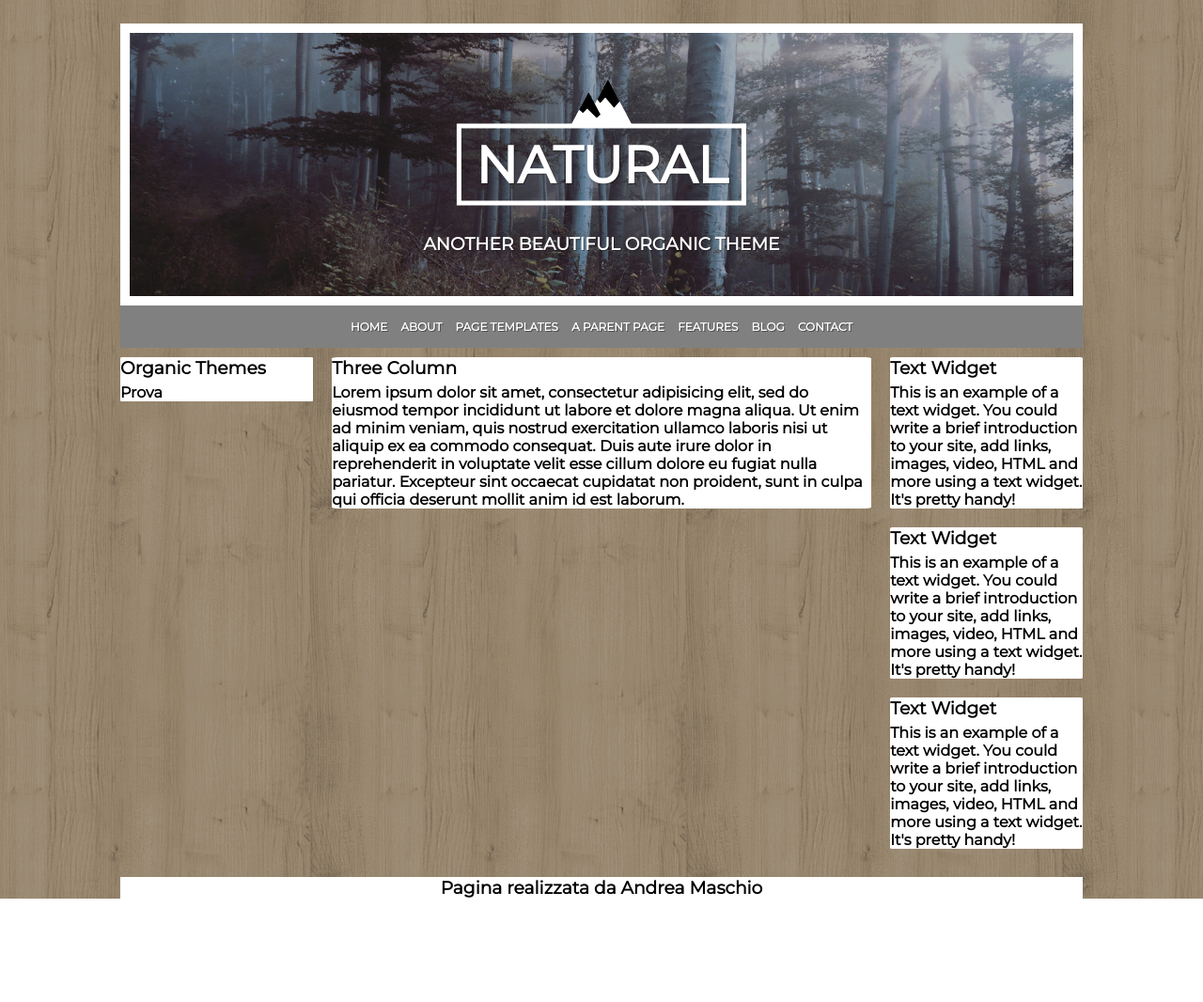
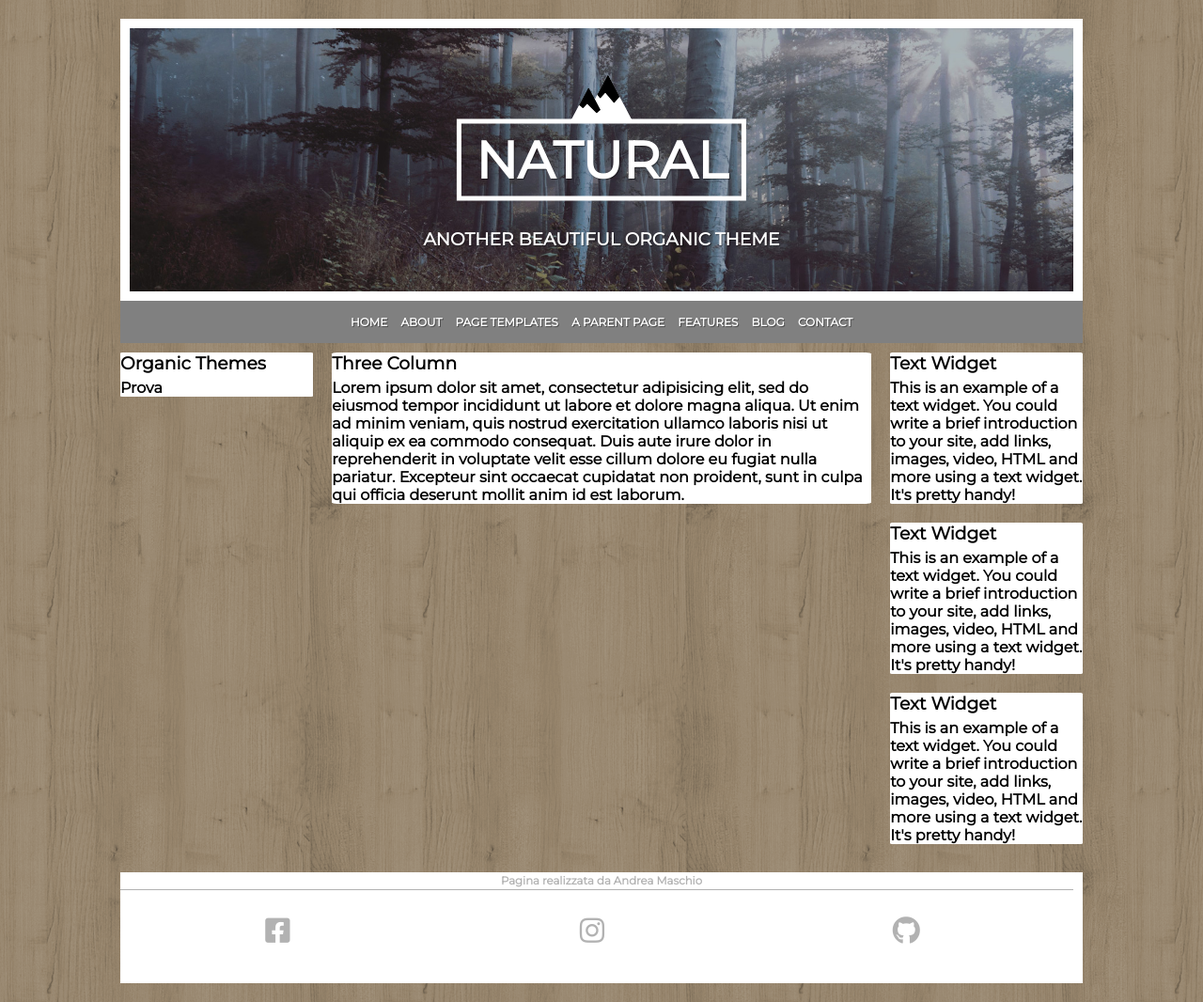
Before and after one commit to Andryx94/htmlcss-wp, a plain HTML site: page index.html in a window 1280 px wide. Shown: the whole page at 94% size. Before the commit the page ends 956 px from the top, so only its background shows below. Drawn offline with Linux system fonts and the light colour scheme.

Commit message:
Versione 0.9
Ultimato il footer

```diff
--- a/css/style.css
+++ b/css/style.css
@@ -20,7 +20,7 @@ header {
   background-color: rgba(255,255,255,1);
   /* box-shadow: 2px 2px rgba(0,0,0,0.5); */
   text-align: center;
-  margin-top: 25px;
+  margin-top: 20px;
 }
 
 /* Titolo */
@@ -140,9 +140,30 @@ main:after {
 
 /* Footer */
 footer {
-  width: 100%;
   background-color: rgba(255,255,255,1);
   /* box-shadow: 2px 2px rgba(0,0,0,0.5); */
   text-align: center;
+  font-size: 10px;
+  margin-bottom: 20px;
+  color: rgba(0,0,0,0.3);
+}
+
+.firma {
+  padding: 2px;
+}
+.socialbox {
+  width: 99%;
+  border-top: 1px solid rgba(0,0,0,0.3);
+  height: 100px;
+}
+.social {
+  float: left;
+  width: 33%;
+  font-size: 30px;
+  padding: 25px;
+}
+
+.social a {
+  color: rgba(0,0,0,0.3);
 }
 /* fine footer */
--- a/index.html
+++ b/index.html
@@ -111,7 +111,23 @@
     </main>
 
     <footer>
-      <h3>Pagina realizzata da Andrea Maschio</h3>
+      <div class="firma">
+        <h3>Pagina realizzata da Andrea Maschio</h3>
+      </div>
+
+      <ul class="socialbox">
+        <div class="social">
+          <a href="#"><i class="fab fa-facebook-square"></i></a>
+        </div>
+
+        <div class="social">
+          <a href="#"><i class="fab fa-instagram"></i></a>
+        </div>
+
+        <div class="social">
+          <a href="#"><i class="fab fa-github"></i></a>
+        </div>
+      </div>
     </footer>
   </body>
 </html>
```
